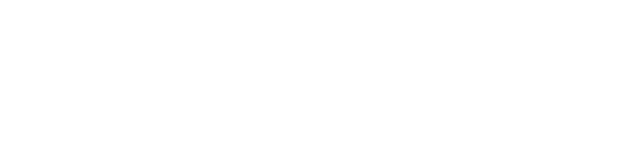
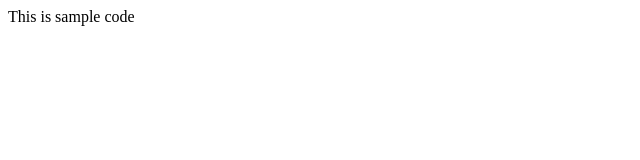
Before and after one commit to nbade27/CSS, a plain HTML site: page index.html in a window 1280 px wide. Shown: the whole page, without its empty margins (0-640 px from the left). Drawn offline with Linux system fonts and the light colour scheme.

Commit message:
testing branch push

```diff
--- a/index.html
+++ b/index.html
@@ -8,6 +8,6 @@
     <title>CSS</title>
 </head>
 <body>
-
+    This is sample code
 </body>
 </html>
```
